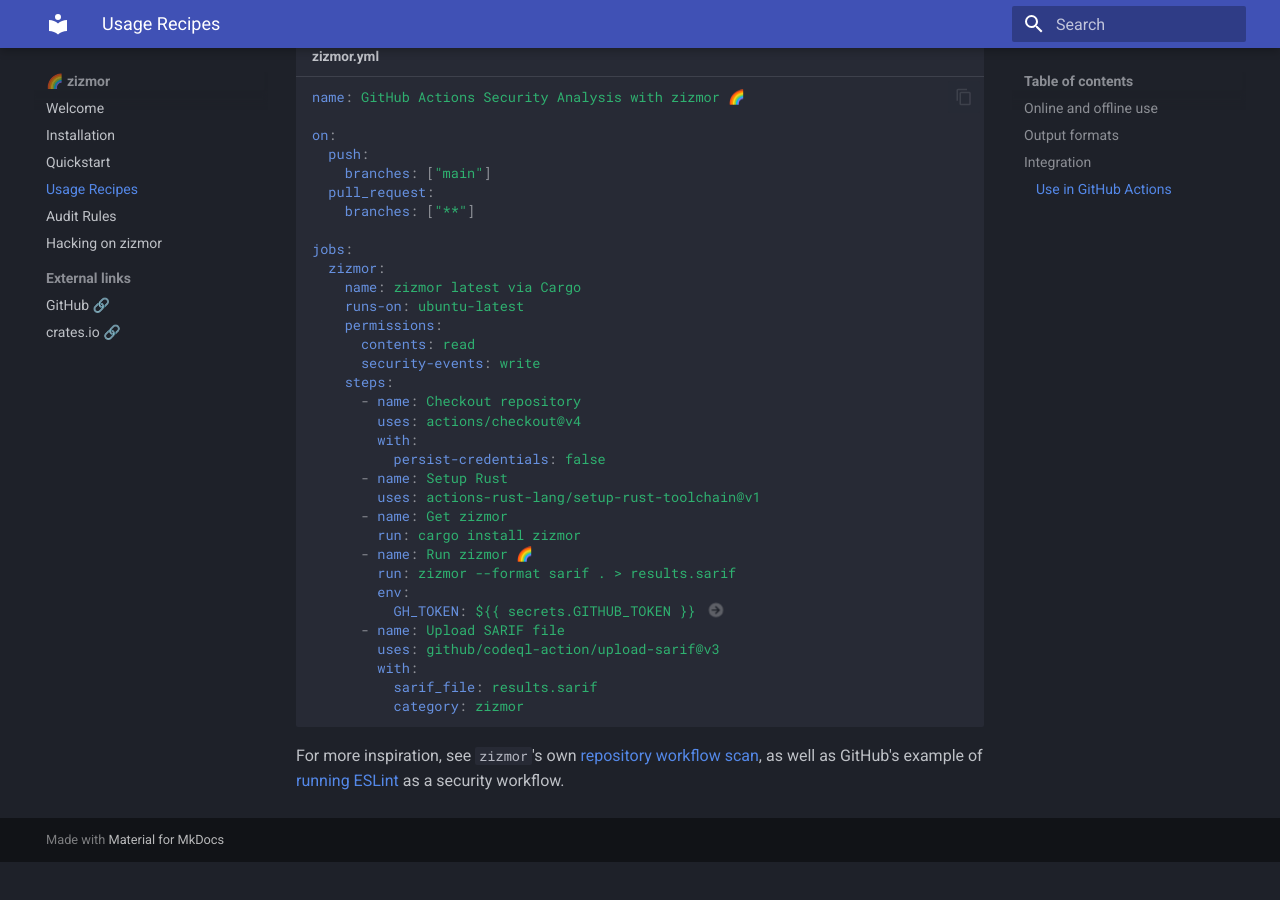
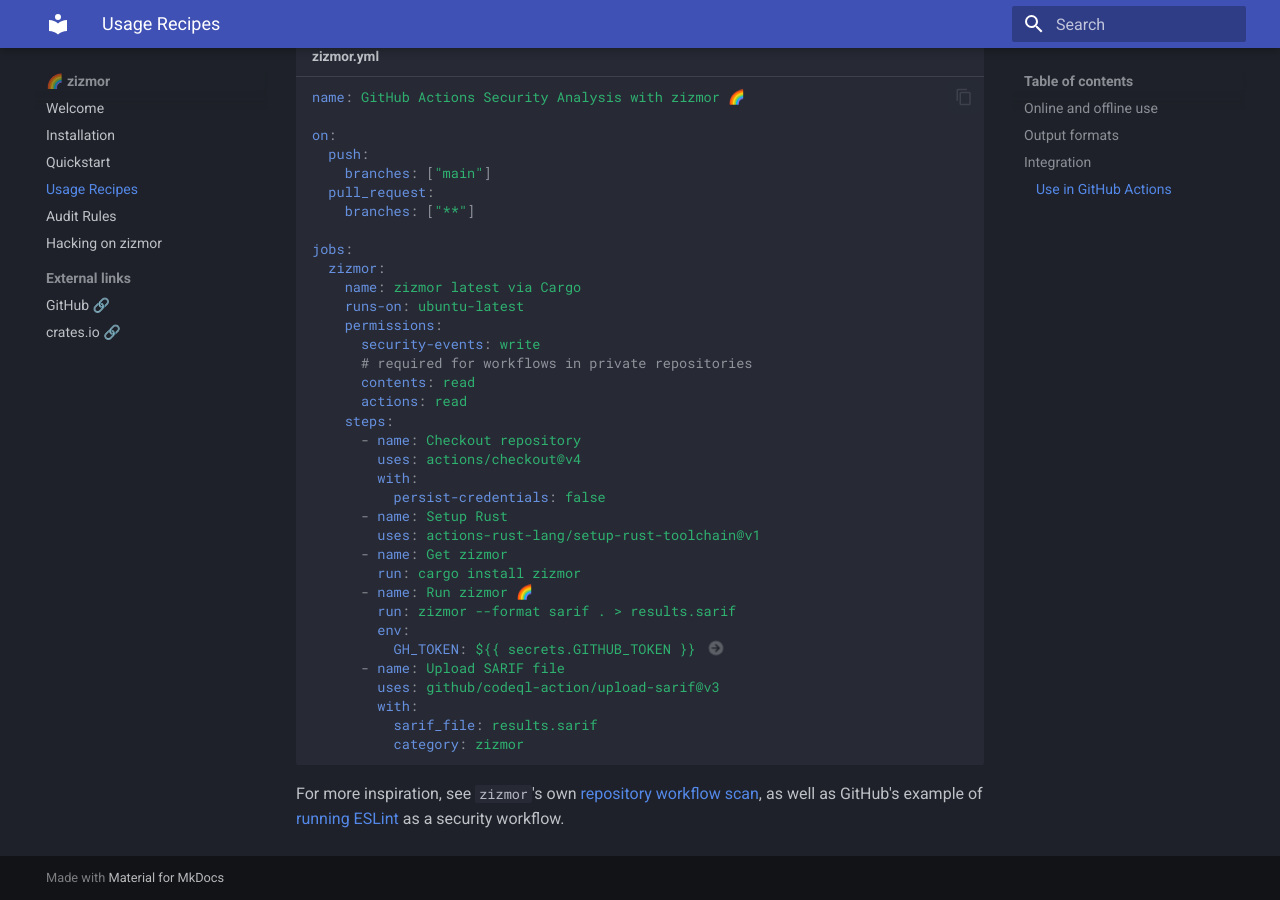
Before and after one commit to zizmorcore/zizmor, an MkDocs documentation site: the page built from docs/usage.md, in a window 1280 px wide and 900 px high, scrolled down 1172 px. Built offline with MkDocs 1.6.1 and Material for MkDocs 9.7.7, drawn with Linux system fonts in a browser that asks for light colours; before the commit the page ends 2034 px from its top, so only the background shows below that.

Commit message:
docs: show example for usage in private repos (#99)

```diff
--- a/docs/usage.md
+++ b/docs/usage.md
@@ -66,8 +66,10 @@
     name: zizmor latest via Cargo
     runs-on: ubuntu-latest
     permissions:
+      security-events: write
+      # required for workflows in private repositories
       contents: read
-      security-events: write
+      actions: read
     steps:
       - name: Checkout repository
         uses: actions/checkout@v4
```
